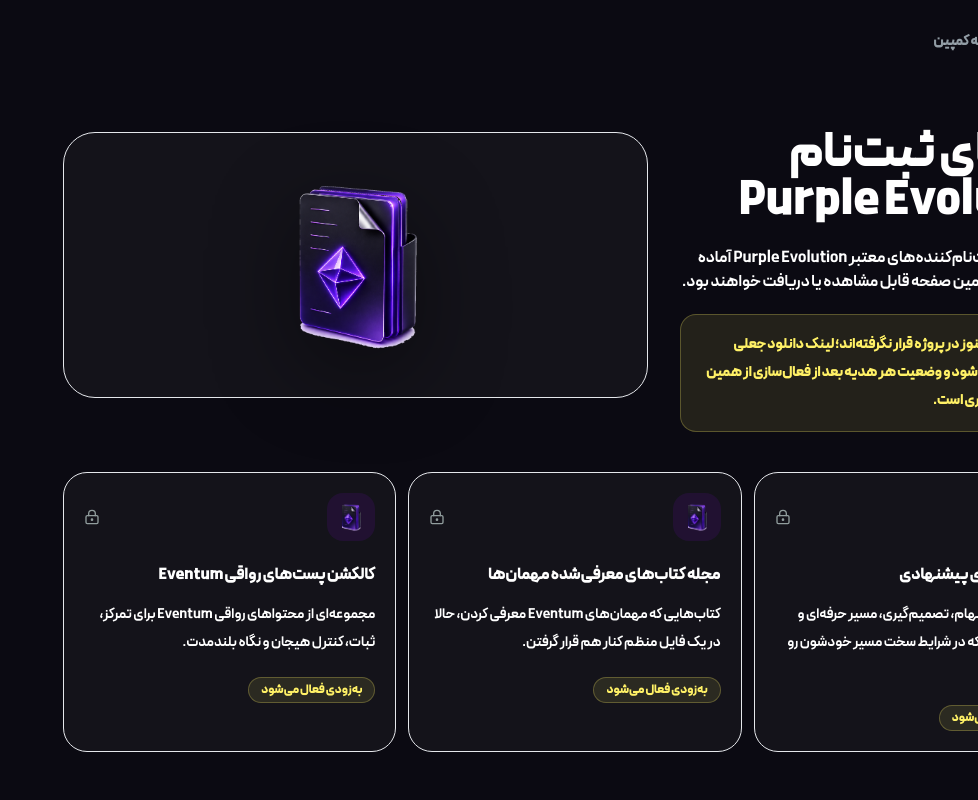
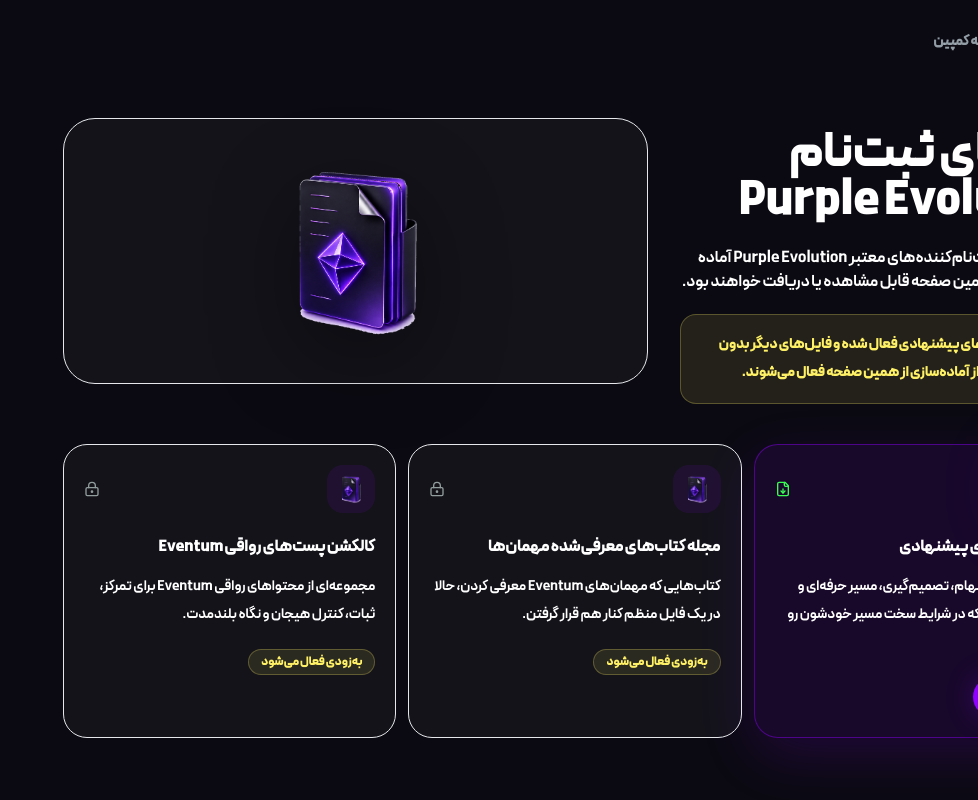
Before and after one commit to BarbodTheFOX/ES-purpleE-landingpage, a Next.js app: page /gifts in a window 1280 px wide. Shown: the whole page, without its empty margins (302-1280 px from the left). Built offline with nearby package versions, Linux system fonts and the light colour scheme; no server answers.

Commit message:
update UI

```diff
--- a/app/gifts/page.tsx
+++ b/app/gifts/page.tsx
@@ -1,8 +1,11 @@
 import Image from "next/image";
 import Link from "next/link";
-import { ArrowRight, LockKeyhole } from "lucide-react";
+import { ArrowRight, FileDown, LockKeyhole } from "lucide-react";
 import { MixedText } from "@/components/ui/DirectionalText";
 import { siteContent } from "@/lib/content";
+
+const movieMagazineHref = "/gifts/purple-evolution-movie-magazine.pdf";
+const activeGiftTitle = "مجله فیلم‌های پیشنهادی";
 
 export default function GiftsPage() {
   const content = siteContent.giftsPage;
@@ -48,13 +51,24 @@
         </section>
 
         <section className="mt-10 grid gap-3 sm:grid-cols-3">
-          {content.items.map((card) => (
+          {content.items.map((card) => {
+            const isActive = card.title === activeGiftTitle;
+
+            return (
               <article
                 key={card.title}
-              className="rounded-3xl border border-brand-purple/16 bg-white/[0.035] p-5"
+                className={`rounded-3xl border p-5 transition ${
+                  isActive
+                    ? "border-brand-purple/45 bg-brand-purple/10 shadow-[0_18px_55px_rgba(143,0,255,0.16)]"
+                    : "border-brand-purple/16 bg-white/[0.035] opacity-72"
+                }`}
               >
                 <div className="mb-5 flex items-center justify-between">
-                <span className="flex size-12 items-center justify-center rounded-2xl bg-brand-purple/10">
+                  <span
+                    className={`flex size-12 items-center justify-center rounded-2xl ${
+                      isActive ? "bg-brand-purple/18 shadow-glow" : "bg-brand-purple/10"
+                    }`}
+                  >
                     <Image
                       src="/assets/purple-evolution/pdf_folder.png"
                       alt=""
@@ -63,7 +77,11 @@
                       className="h-9 w-9 object-contain"
                     />
                   </span>
+                  {isActive ? (
+                    <FileDown className="size-4 text-brand-green" aria-hidden="true" />
+                  ) : (
                     <LockKeyhole className="size-4 text-brand-gray" aria-hidden="true" />
+                  )}
                 </div>
                 <h2 className="text-base font-black leading-7">
                   <MixedText text={card.title} />
@@ -71,11 +89,23 @@
                 <p className="mt-3 text-sm font-bold leading-7 text-brand-light/72">
                   <MixedText text={card.text} />
                 </p>
+                {isActive ? (
+                  <a
+                    href={movieMagazineHref}
+                    target="_blank"
+                    rel="noreferrer"
+                    className="mt-5 inline-flex min-h-10 items-center justify-center rounded-full bg-brand-purple px-4 py-2 text-xs font-black text-brand-white shadow-[0_0_28px_rgba(143,0,255,0.28)] transition hover:bg-brand-purple/85 active:scale-[0.98]"
+                  >
+                    {card.cta}
+                  </a>
+                ) : (
                   <span className="mt-5 inline-flex rounded-full border border-brand-yellow/25 bg-brand-yellow/10 px-3 py-1 text-xs font-black text-brand-yellow">
                     {giftsContent.pending}
                   </span>
+                )}
               </article>
-          ))}
+            );
+          })}
         </section>
       </div>
     </main>
--- a/lib/content.ts
+++ b/lib/content.ts
@@ -480,7 +480,7 @@
     subtitle:
       "این بخش برای ثبت‌نام‌کننده‌های معتبر Purple Evolution آماده شده. فایل‌ها از همین صفحه قابل مشاهده یا دریافت خواهند بود.",
     notice:
-      "فایل‌های PDF هنوز در پروژه قرار نگرفته‌اند؛ لینک دانلود جعلی نمایش داده نمی‌شود و وضعیت هر هدیه بعد از فعال‌سازی از همین صفحه قابل پیگیری است.",
+      "فعلاً مجله فیلم‌های پیشنهادی فعال شده و فایل‌های دیگر بدون لینک جعلی، بعد از آماده‌سازی از همین صفحه فعال می‌شوند.",
     items: [
       {
         title: "مجله فیلم‌های پیشنهادی",
```
Also changed, not shown: 1 other file (tests, documents, lock files or other folders). Lines whose indentation alone changed are shown as unchanged.
